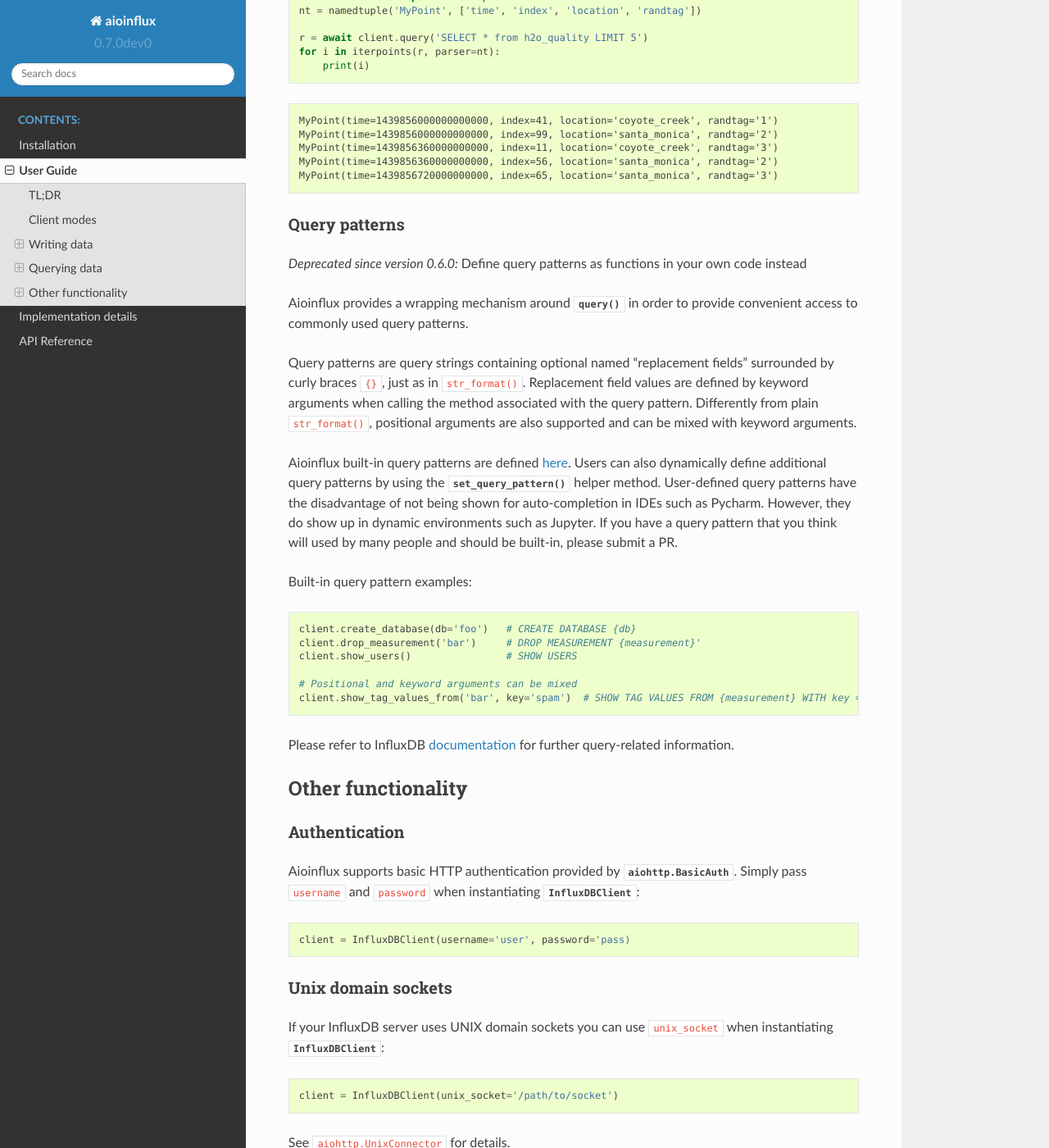
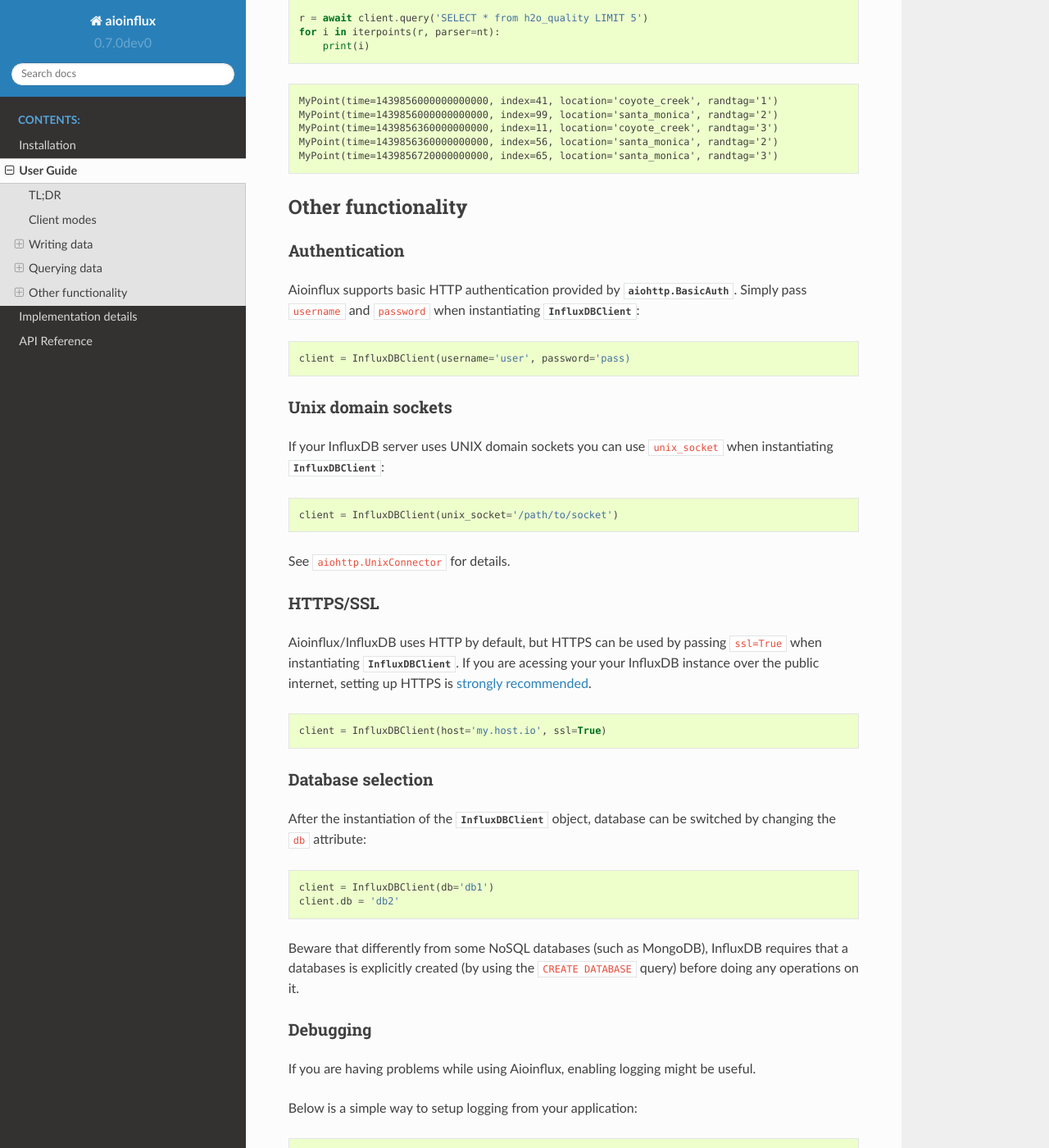
Before and after one commit to gusutabopb/aioinflux, a Sphinx documentation site: the page built from docs/usage.rst, in a window 1280 px wide and 1400 px high, scrolled down 10888 px. Shown: the whole window at 82% size. Built offline with Sphinx 7.4.7 and the Read the Docs theme 2.0.0, drawn with Linux system fonts in a browser that asks for light colours.

Commit message:
Remove query patterns documentation

```diff
--- a/docs/implementation.rst
+++ b/docs/implementation.rst
@@ -14,8 +14,3 @@ The InfluxDB HTTP API exposes exactly three endpoints/functions:
 :class:`~aioinflux.client.InfluxDBClient` merely wraps these three functions and provides
 some parsing functionality for generating line protocol data (when
 writing) and parsing JSON responses (when querying).
-
-Additionally,
-`partials <https://en.wikipedia.org/wiki/Partial_application>`__ are
-used in order to provide convenient access to commonly used query
-patterns. See the :ref:`Query patterns` section for details.
--- a/docs/usage.rst
+++ b/docs/usage.rst
@@ -594,47 +594,6 @@ dictionary containing all or a subset of the following:
     MyPoint(time=1439856720000000000, index=65, location='santa_monica', randtag='3')
 
 
-Query patterns
-^^^^^^^^^^^^^^
-
-.. deprecated:: 0.6.0
-   Define query patterns as functions in your own code instead
-
-Aioinflux provides a wrapping mechanism around |query| in
-order to provide convenient access to commonly used query patterns.
-
-Query patterns are query strings containing optional named "replacement fields"
-surrounded by curly braces ``{}``, just as in |str_format|_.
-Replacement field values are defined by keyword arguments when calling the method
-associated with the query pattern. Differently from plain |str_format|, positional
-arguments are also supported and can be mixed with keyword arguments.
-
-Aioinflux built-in query patterns are defined here_.
-Users can also dynamically define additional query patterns by using
-the :meth:`~aioinflux.client.InfluxDBClient.set_query_pattern` helper method.
-User-defined query patterns have the disadvantage of not being shown for
-auto-completion in IDEs such as Pycharm.
-However, they do show up in dynamic environments such as Jupyter.
-If you have a query pattern that you think will used by many people and should be built-in,
-please submit a PR.
-
-Built-in query pattern examples:
-
-.. code:: python
-
-    client.create_database(db='foo')   # CREATE DATABASE {db}
-    client.drop_measurement('bar')     # DROP MEASUREMENT {measurement}'
-    client.show_users()                # SHOW USERS
-
-    # Positional and keyword arguments can be mixed
-    client.show_tag_values_from('bar', key='spam')  # SHOW TAG VALUES FROM {measurement} WITH key = "{key}"
-
-Please refer to InfluxDB documentation_ for further query-related information.
-
-.. _here: https://github.com/gusutabopb/aioinflux/blob/master/aioinflux/client.py#L344
-.. _documentation: https://docs.influxdata.com/influxdb/latest/query_language/
-.. |str_format| replace:: ``str_format()``
-.. _str_format: https://docs.python.org/3/library/string.html#formatstrings
 
 Other functionality
 -------------------
```
